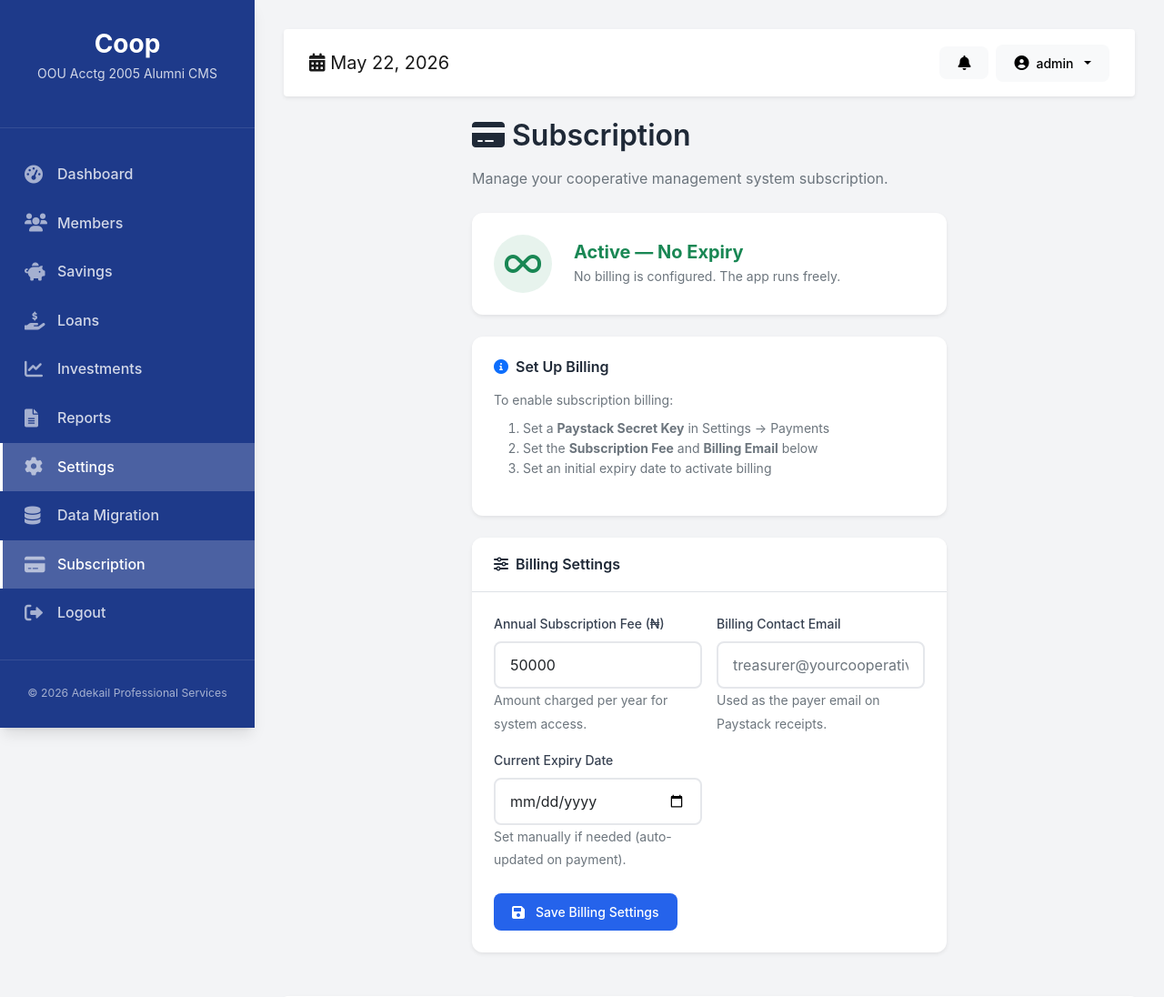
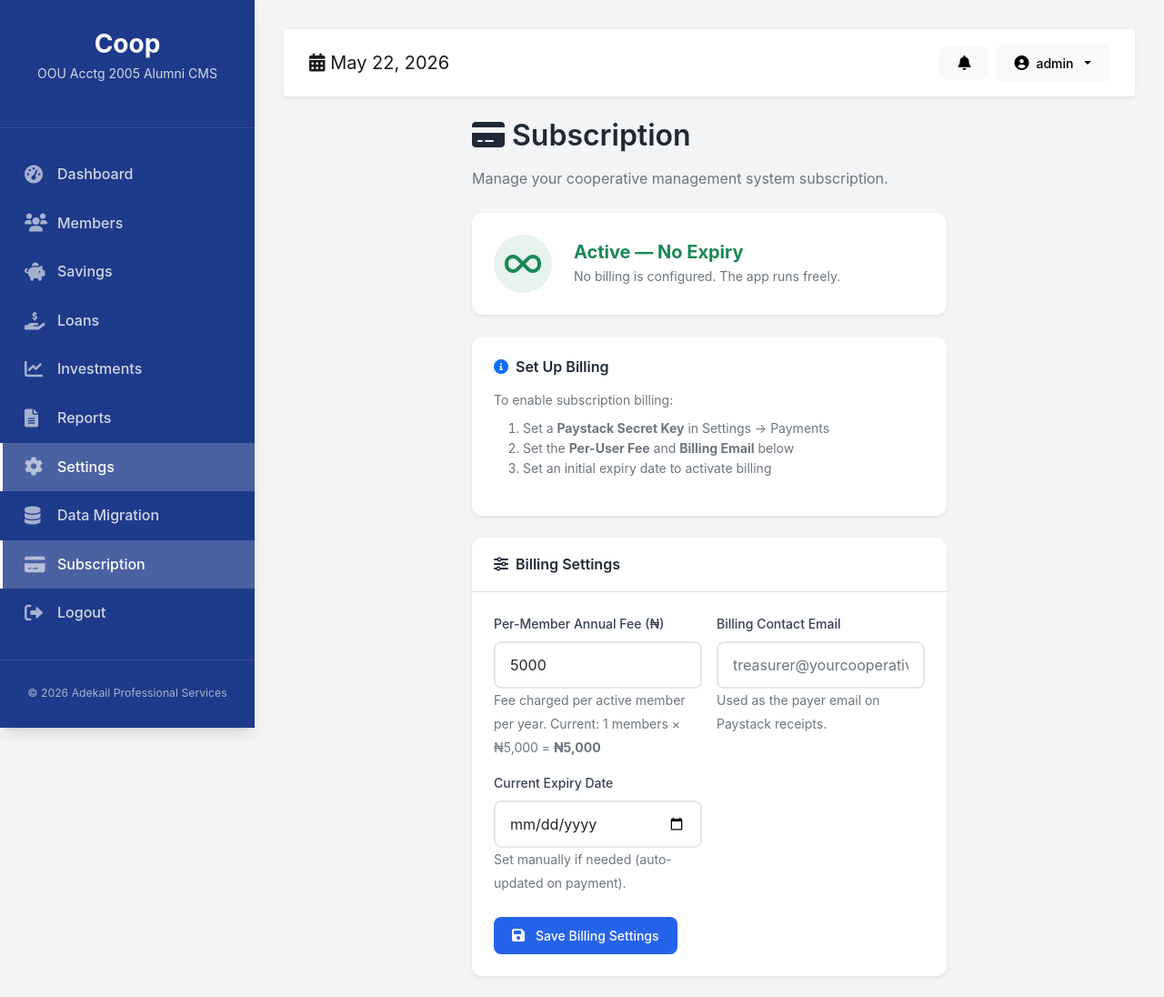
Before and after one commit to keshdel/oou_cooperative_system, a Flask app: page /subscription in a window 1280 px wide. Shown: the top 1096 px of the page at 91% size. Run offline with Flask 3, Linux system fonts and the light colour scheme; a user stored in the database is signed in; data comes from the database, SQL or seed files in the repository; data that the repository does not hold is empty; parts of the project's set-up code (start-up, migrations or seed data) failed here and were passed over; some libraries are stand-ins or nearby versions.

Commit message:
Fix subscription page 500 error and switch to per-member pricing
- Remove Jinja2 now(), timedelta, and |max filter calls that caused
  the 500 error; all date/fee calculations moved into the Python route
- Replace flat annual fee with per-member pricing:
  total = active_member_count × per_user_fee (default ₦5,000/member)
- Subscription page shows breakdown: "X members × ₦Y/member = ₦Z"
- Billing settings form updated: per-member fee field replaces flat fee
- Paystack payment amount reflects computed member-count total
- database.py: seed subscription_per_user_fee (₦5,000) replacing
  the old subscription_fee flat-fee seed

Co-Authored-By: Claude Sonnet 4.6 <noreply@anthropic.com>

```diff
--- a/blueprints/admin_panel.py
+++ b/blueprints/admin_panel.py
@@ -525,16 +525,27 @@ def test_mail():
 @login_required
 @role_required('admin', 'treasurer')
 def subscription_page():
+    from datetime import datetime, timedelta
     db = get_db()
     rows = {r['key']: r['value'] for r in db.execute('SELECT key, value FROM settings').fetchall()}
 
-    expiry_str  = rows.get('subscription_expiry', '').strip()
-    fee         = int(rows.get('subscription_fee', '50000') or 50000)
-    coop_email  = rows.get('subscription_email') or rows.get('email', '')
-    coop_name   = rows.get('coop_name', 'Cooperative')
-    pk          = rows.get('paystack_public_key', '')
+    expiry_str   = rows.get('subscription_expiry', '').strip()
+    per_user_fee = int(rows.get('subscription_per_user_fee', '5000') or 5000)
+    coop_email   = rows.get('subscription_email') or rows.get('email', '')
+    coop_name    = rows.get('coop_name', 'Cooperative')
+    pk           = rows.get('paystack_public_key', '')
 
-    from datetime import datetime
+    # Count active members to compute per-user fee
+    try:
+        member_count = db.execute(
+            "SELECT COUNT(*) FROM members WHERE status = 'active'"
+        ).fetchone()[0] or 0
+    except Exception:
+        member_count = 0
+
+    # Total fee = active members × per_user_fee (minimum 1 member to avoid ₦0)
+    total_fee = max(member_count, 1) * per_user_fee
+
     expiry_date = None
     days_left   = None
     is_active   = False
@@ -549,15 +560,26 @@ def subscription_page():
     else:
         is_active = True  # no billing configured
 
+    # Pre-compute new expiry so the template never needs now() or timedelta
+    base = expiry_date if (is_active and expiry_date) else datetime.now()
+    new_expiry_display = (base + timedelta(days=365)).strftime('%d %b %Y')
+
+    # Safe days_left — never negative for display
+    days_left_safe = max(days_left, 0) if days_left is not None else None
+
     return render_template(
         'subscription.html',
         expiry_date=expiry_date,
         days_left=days_left,
+        days_left_safe=days_left_safe,
         is_active=is_active,
-        fee=fee,
+        fee=total_fee,
+        per_user_fee=per_user_fee,
+        member_count=member_count,
         coop_email=coop_email,
         coop_name=coop_name,
         paystack_public_key=pk,
+        new_expiry_display=new_expiry_display,
     )
 
 
--- a/database.py
+++ b/database.py
@@ -487,9 +487,9 @@ def init_db():
         ('flutterwave_secret_key',  '',          'Flutterwave secret key (FLWSECK_...)'),
         ('flutterwave_webhook_hash','',          'Flutterwave webhook verification hash'),
         # ── Subscription billing ──────────────────────────────────────────────
-        ('subscription_expiry',  '',       'Subscription expiry date YYYY-MM-DD (blank = no billing)'),
-        ('subscription_fee',     '50000',  'Annual subscription fee in Naira'),
-        ('subscription_email',   '',       'Billing contact email for payment receipts'),
+        ('subscription_expiry',       '',      'Subscription expiry date YYYY-MM-DD (blank = no billing)'),
+        ('subscription_per_user_fee', '5000', 'Per-member annual subscription fee in Naira'),
+        ('subscription_email',        '',      'Billing contact email for payment receipts'),
     ]
 
     for key, value, desc in default_settings:
--- a/templates/subscription.html
+++ b/templates/subscription.html
@@ -67,13 +67,13 @@
                         </p>
                     {% endif %}
                 </div>
-                {% if days_left is not none %}
+                {% if days_left_safe is not none %}
                 <div class="col-auto">
                     <div class="text-center px-3 py-2 rounded-3"
                          style="background:{% if not is_active %}#fef2f2{% elif days_left <= 30 %}#fffbeb{% else %}#f0fdf4{% endif %}">
                         <div class="fw-bold fs-3"
                              style="color:{% if not is_active %}#dc2626{% elif days_left <= 30 %}#d97706{% else %}#16a34a{% endif %}">
-                            {{ [days_left, 0]|max }}
+                            {{ days_left_safe }}
                         </div>
                         <div class="text-muted small">days left</div>
                     </div>
@@ -91,7 +91,7 @@
             <p class="text-muted small mb-2">To enable subscription billing:</p>
             <ol class="text-muted small">
                 <li>Set a <strong>Paystack Secret Key</strong> in Settings → Payments</li>
-                <li>Set the <strong>Subscription Fee</strong> and <strong>Billing Email</strong> below</li>
+                <li>Set the <strong>Per-User Fee</strong> and <strong>Billing Email</strong> below</li>
                 <li>Set an initial expiry date to activate billing</li>
             </ol>
         </div>
@@ -112,25 +112,36 @@
                 {% if is_active and expiry_date %}{{ expiry_date.strftime('%d %b %Y') }}{% else %}today{% endif %}.
             </p>
 
-            <div class="d-flex align-items-center gap-3 mb-4">
+            <!-- Per-user fee breakdown -->
+            <div class="alert alert-light border mb-3 py-2 px-3">
+                <div class="d-flex align-items-center gap-2 flex-wrap">
+                    <i class="fas fa-users text-primary"></i>
+                    <span class="text-muted small">
+                        <strong>{{ member_count }}</strong> active member{{ 's' if member_count != 1 else '' }}
+                        &nbsp;&times;&nbsp;
+                        <strong>₦{{ '{:,.0f}'.format(per_user_fee) }}</strong>/member/year
+                        &nbsp;=&nbsp;
+                        <strong class="text-dark">₦{{ '{:,.0f}'.format(fee) }}</strong> total
+                    </span>
+                </div>
+            </div>
+
+            <div class="d-flex align-items-center gap-3 mb-4 flex-wrap">
                 <div>
                     <div class="text-muted small">Amount Due</div>
                     <div class="fw-bold fs-4" style="color:#1a3a6c;">
                         ₦{{ '{:,.0f}'.format(fee) }}
                     </div>
                 </div>
-                <div class="vr"></div>
+                <div class="vr d-none d-sm-block"></div>
                 <div>
                     <div class="text-muted small">Billing Email</div>
                     <div class="fw-semibold">{{ coop_email or '(set below)' }}</div>
                 </div>
-                <div class="vr"></div>
+                <div class="vr d-none d-sm-block"></div>
                 <div>
                     <div class="text-muted small">New Expiry</div>
-                    <div class="fw-semibold">
-                        {% set base = expiry_date if (is_active and expiry_date) else now() %}
-                        {{ (base + timedelta(days=365)).strftime('%d %b %Y') if base else '1 year from today' }}
-                    </div>
+                    <div class="fw-semibold">{{ new_expiry_display }}</div>
                 </div>
             </div>
 
@@ -170,10 +181,14 @@
             <form method="POST" action="{{ url_for('admin_panel.update_settings') }}">
                 <div class="row g-3">
                     <div class="col-md-6">
-                        <label class="form-label fw-semibold">Annual Subscription Fee (₦)</label>
-                        <input type="number" class="form-control" name="subscription_fee"
-                               value="{{ fee }}" min="1000" step="1000">
-                        <small class="text-muted">Amount charged per year for system access.</small>
+                        <label class="form-label fw-semibold">Per-Member Annual Fee (₦)</label>
+                        <input type="number" class="form-control" name="subscription_per_user_fee"
+                               value="{{ per_user_fee }}" min="500" step="500">
+                        <small class="text-muted">
+                            Fee charged per active member per year.
+                            Current: {{ member_count }} members × ₦{{ '{:,.0f}'.format(per_user_fee) }}
+                            = <strong>₦{{ '{:,.0f}'.format(fee) }}</strong>
+                        </small>
                     </div>
                     <div class="col-md-6">
                         <label class="form-label fw-semibold">Billing Contact Email</label>
@@ -218,9 +233,18 @@ function payNow() {
         amount:    {{ fee * 100 }},
         currency:  'NGN',
         ref:       'SUB-' + Date.now(),
-        metadata:  { custom_fields: [{ display_name: 'Cooperative', variable_name: 'coop', value: '{{ coop_name }}' }] },
+        metadata:  {
+            custom_fields: [{
+                display_name:  'Cooperative',
+                variable_name: 'coop',
+                value:         '{{ coop_name }}'
+            }, {
+                display_name:  'Members',
+                variable_name: 'member_count',
+                value:         '{{ member_count }}'
+            }]
+        },
         callback: function(response) {
-            // Verify server-side and extend subscription
             window.location.href = '{{ url_for("admin_panel.subscription_callback") }}?reference=' + response.reference;
         },
         onClose: function() {
```
